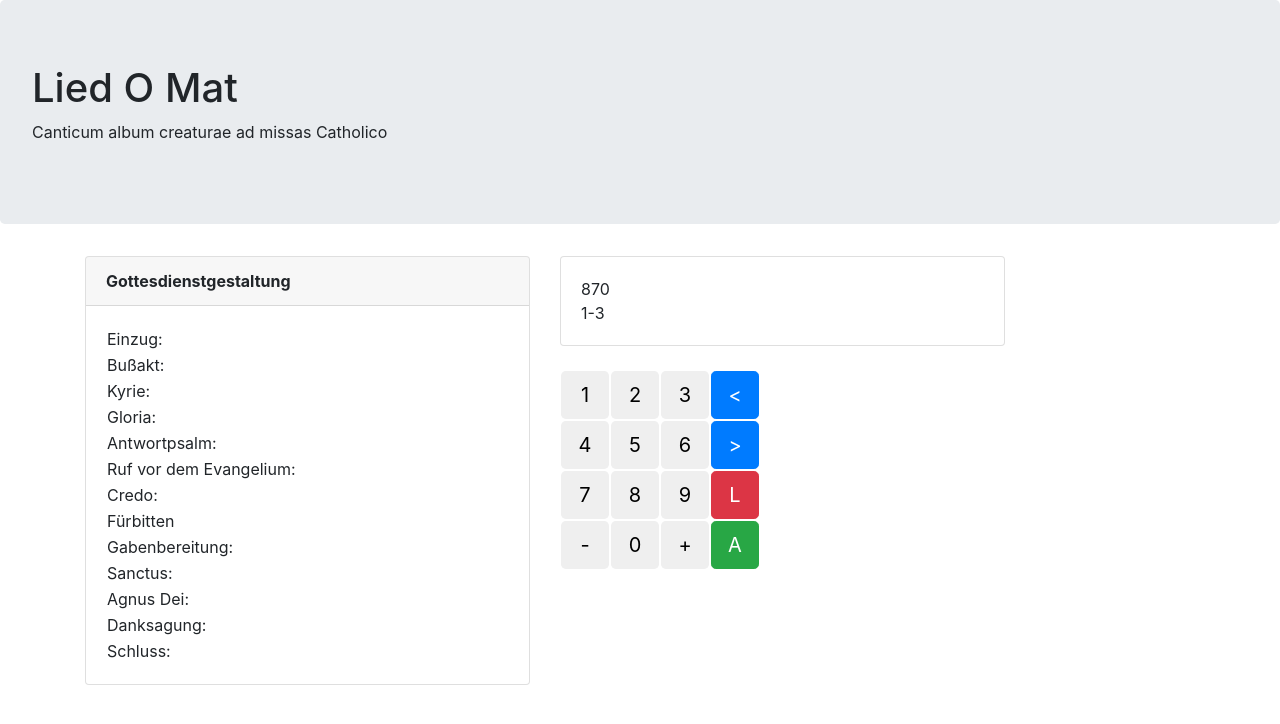
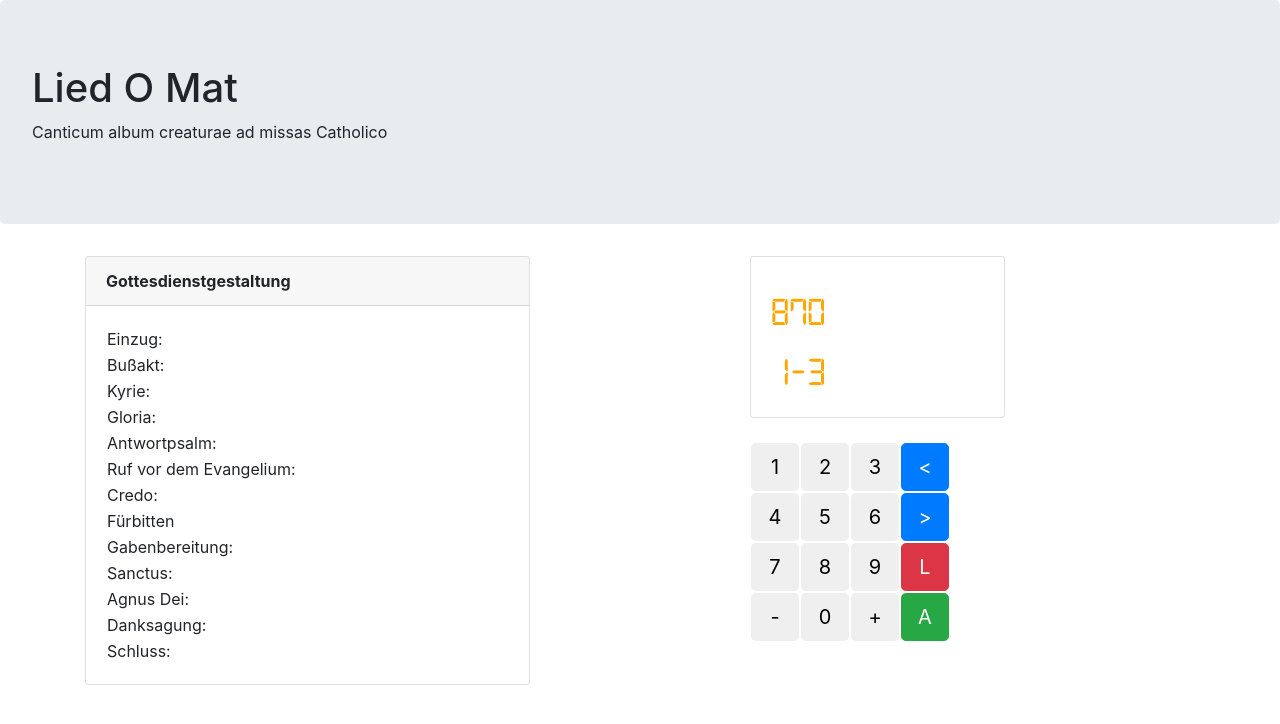
Before and after one commit to tobiaszysk/lied-o-mat, a plain HTML site: page index.html in a window 1280 px wide. Drawn offline with nearby package versions, Linux system fonts and the light colour scheme.

Commit message:
Added digital clock font and some style changes

```diff
--- a/css/liedomat.css
+++ b/css/liedomat.css
@@ -1,4 +1,15 @@
+@font-face {
+    font-family: 'digital-clock-font';
+    src: url('../font/digital-7.mono.ttf');
+}
+
 .btn-lg {
     width: 3rem;
     height: 3rem;
 }
+
+.song-display {
+    font-family: 'digital-clock-font', sans-serif;
+    font-size: 30pt;
+    color: orange;
+}
--- a/index.html
+++ b/index.html
@@ -105,9 +105,9 @@
                         </div>
                     </div>
                 </div>
-                <div class="col-md-5 col-md-offset-2">
+                <div class="col-md-3 offset-md-2">
                     <div class="card">
-                        <div class="card-body">
+                        <div class="card-body song-display">
                             870<br>
                             1-3
                         </div>
```
Also changed, not shown: font/digital-7.mono.ttf (added), 1 other file.
